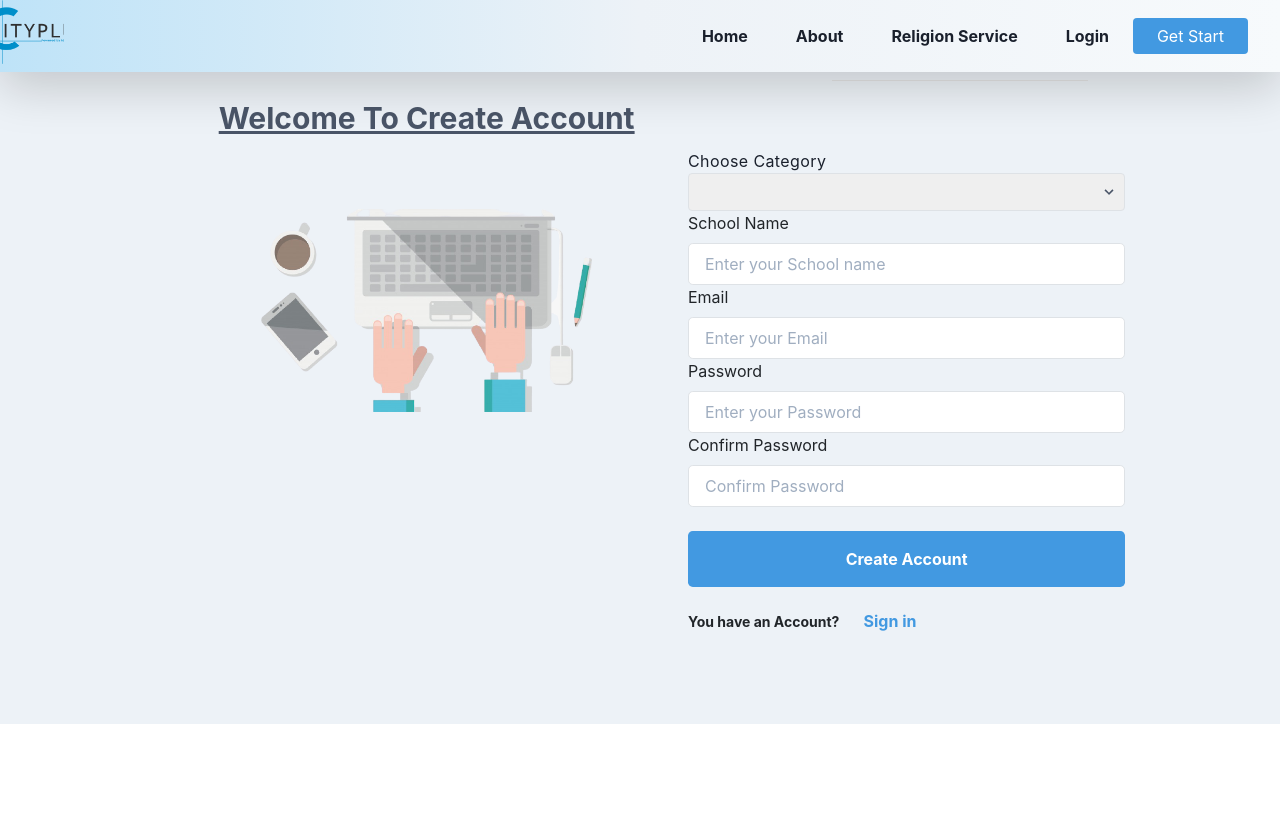
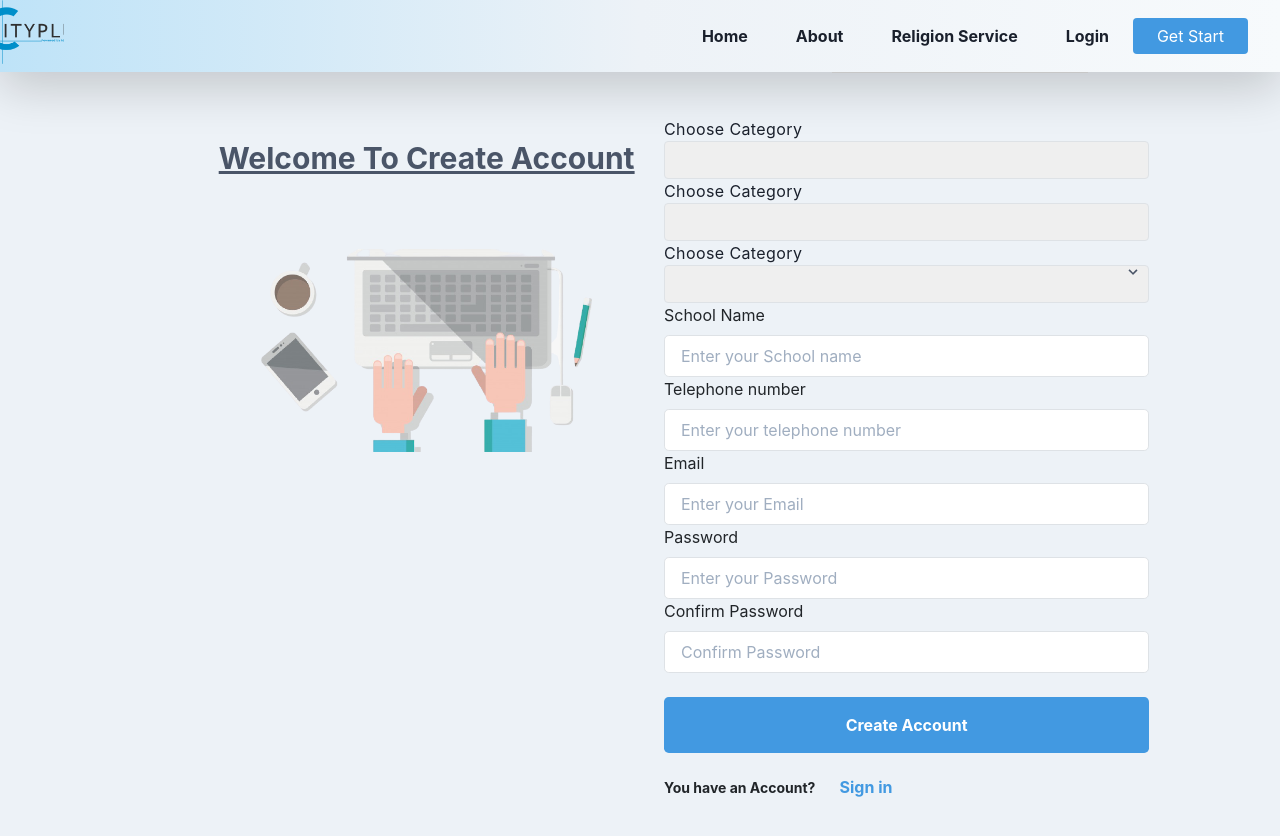
Before and after one commit to kagajugrace/kagacityplus, a React (Create React App) app: page /user-signup in a window 1280 px wide. Shown: the top 836 px of the page. Before the commit the page ends 800 px from the top, so only its background shows below. Built offline with nearby package versions, Linux system fonts and the light colour scheme.

Commit message:
create and login

```diff
--- a/src/components/navbar1.js
+++ b/src/components/navbar1.js
@@ -28,7 +28,7 @@ return(
 
 
 
-    <nav className="fixed flex w-full shadow-lg bg-gradient-to-r from-blue-200 via-gray-200 to-gray-100">
+    <nav className="fixed-top  flex w-full shadow-lg bg-gradient-to-r from-blue-200 via-gray-200 to-gray-100">
 
 
 <div className="w-1/2 "><a href="/"><img src={logo}  className=" w-16 h-16"/></a></div>
--- a/src/components/users/Navbar.js
+++ b/src/components/users/Navbar.js
@@ -20,7 +20,7 @@ import close from '../../images/close-outline.svg'
 
 return(
     <div>
-    <nav className="fixed flex w-full shadow-lg bg-gradient-to-r from-blue-200 via-gray-200 to-gray-100">
+    <nav className="fixed-top flex w-full shadow-lg bg-gradient-to-r from-blue-200 via-gray-200 to-gray-100">
 <div className="w-1/2 "><a href="/"><img src={logo}  className=" w-16 h-16"/></a></div>
 <div className="navbar-container w-1/2 text-right   text-underline hover:no-underline     py-4 hidden md:block">
     <a href="/Home/educucation"className="p-4 cursor-pointer text-gray-900 hover:text-blue-700 font-bold text-md" >Home</a>
--- a/src/components/users/Signup.js
+++ b/src/components/users/Signup.js
@@ -4,53 +4,104 @@ import '../../css/tailwindcss.css';
 import axios from 'axios';
 import undraw from '../../images/undraw.png'
 import Nav from './Navbar';
+
 // TODO:{Gisele} Login nd signup ->database, second authentication using email. //login based on pricing // tomorrow evening
 // TODO:{Frolibert} /admin -->import csv / payment integration/reporting
+
 function Signup(){
-    const[choosecategory,setChoosecategory]=useState("");
+    const[category,setcategory]=useState("");
+
+
+    const[firstname,setfirstname]=useState("");
     const[schoolname,setSchoolname]=useState("");
+    const[telephonenumber,setTelephonenumber]=useState("");
     const[email,setEmail]=useState("");
+
     const[password,setPassword]=useState("");
     const[confirmpassword,setConfirmPassword]=useState("");
+
     const[loading,setLoading]=useState(false);
+    const[load,setLoad]=useState(false);
+
     const[message,setMessage]=useState("");
+    const[messager,setMessager]=useState("");
+
+    const[typef,settypef]=useState("");
+
+
+
+    // console.log(allcat.indexOf("Primary"))
+
+
+
+
 
 
     const handleForm =(e)=>{
-        setLoading(true);
+      setLoading(true);
+      e.preventDefault();
+
+        if (confirmpassword!=password){
+          setMessager("please enter match password");
+          setMessage("")
+
+        }else{
+          setLoad(true);
+        const data={
+            "username":schoolname,
+            "email":email,
+            "last_name":telephonenumber,
+            "password":password,
+            "first_name":firstname,
+            "school":{
+              "typeof":typef,
+              "category":category
+            }
+        }
 
 
-        e.preventDefault();
-        const data={
-            "choosecategory":choosecategory,
-            "schoolname":schoolname,
-            "email":email,
-            "password":password,
-            "confirmpassword":confirmpassword,
-        }
-        axios.post("http://127.0.0.1:8000/reg/endpoint/",data)
+        axios.post("http://127.0.0.1:8000/account-create/",data)
         .then((res)=>{
             console.log(res.data)
             setLoading(false)
             setMessage("Account created successful!")
+            setMessager("")
+            setSchoolname("")
+            setEmail("")
+            setTelephonenumber("")
+            setPassword("")
+            setfirstname("")
+            settypef("")
+            setcategory("")
+            setConfirmPassword("")
 
-        })
+
+        }
+
+
+      )
         .catch((err)=>{
          console.log(err)
          setLoading(false)
-         setMessage("Account created failed!")
-        })
+         setMessager("Account created failed!")
+         setMessage("")
+         setConfirmPassword("")
+         setPassword("")
+        }
+
+
+        ) }
     }
     return(
         <>
-        {/* <Navbar/> */}
+
         <Nav/>
 
-        <div className=" flex flex-wrap bg-gray-200">
+        <div className=" flex flex-wrap bg-gray-200 pt-12">
         <div  className="w-full md:w-1/6 "></div>
-            <div className="w-full md:w-2/6 App-signup ">
+            <div className="w-full md:w-2/6 App-signup pt-20 ">
 
-                <p className="mt-12 text-center text-3xl font-bold text-gray-700 pt-12"><u>Welcome To Create Account</u></p>
+                <p className="mt-2 text-center text-3xl font-bold text-gray-700"><u>Welcome To Create Account</u></p>
                 <div className="p-12  flex justify-center items-center">
                   <img  src={undraw} alt="" />
                   </div>
@@ -58,41 +109,98 @@ function Signup(){
                 </div>
 
 
-            <div className="w-full md:w-3/6 pt-8">
-            <div className="flex flex-wrap mt-4">
+            <div className="w-full md:w-3/6">
+            <div className="flex flex-wrap ">
 
-                <div className="w-full  rounded-lg py-4">
-                <div className="bg-green-500">{message}</div>
+                <div className="w-full   rounded-lg py-4">
+
+
                 <center><hr className="w-64 text green-600"/></center>
 
-                <form onSubmit={handleForm} encType="multipart/form-data" className="p-12 w-full md:w-5/6">
+                <form onSubmit={handleForm} encType="multipart/form-data" className="p-4 w-full md:w-5/6">
+
+                {loading?
+     <div     className="bg-red-200 px-6 py-2  mx-2 my-4 rounded-md text-lg flex mx-auto w-5/6 xl:w-5/6 "
+           >
+       <svg viewBox="0 0 24 24"  className="text-red-600 w-5 h-5 sm:w-5 sm:h-5 mr-3"
+            >
+         <path
+               fill="currentColor"
+               d="M11.983,0a12.206,12.206,0,0,0-8.51,3.653A11.8,11.8,0,0,0,0,12.207,11.779,11.779,0,0,0,11.8,24h.214A12.111,12.111,0,0,0,24,11.791h0A11.766,11.766,0,0,0,11.983,0ZM10.5,16.542a1.476,1.476,0,0,1,1.449-1.53h.027a1.527,1.527,0,0,1,1.523,1.47,1.475,1.475,0,0,1-1.449,1.53h-.027A1.529,1.529,0,0,1,10.5,16.542ZM11,12.5v-6a1,1,0,0,1,2,0v6a1,1,0,1,1-2,0Z"
+               ></path>
+       </svg>
+       <span className="text-red-800"> {messager} </span>
+     </div>:<div></div>}
+
+
+     {load?
+     <div     className="bg-green-200 px-6 py-2  mx-2 my-4 rounded-md text-lg flex mx-auto w-5/6 xl:w-5/6 "
+           >
+       <svg viewBox="0 0 24 24"  className="text-green-600 w-5 h-5 sm:w-5 sm:h-5 mr-3"
+            >
+         <path
+               fill="currentColor"
+               d="M11.983,0a12.206,12.206,0,0,0-8.51,3.653A11.8,11.8,0,0,0,0,12.207,11.779,11.779,0,0,0,11.8,24h.214A12.111,12.111,0,0,0,24,11.791h0A11.766,11.766,0,0,0,11.983,0ZM10.5,16.542a1.476,1.476,0,0,1,1.449-1.53h.027a1.527,1.527,0,0,1,1.523,1.47,1.475,1.475,0,0,1-1.449,1.53h-.027A1.529,1.529,0,0,1,10.5,16.542ZM11,12.5v-6a1,1,0,0,1,2,0v6a1,1,0,1,1-2,0Z"
+               ></path>
+       </svg>
+       <span className="text-green-800"> {message} </span>
+     </div>:<div></div>}
+
+
 
                 <div class="w-full mb-0 md:mb-0">
       <label class="block Lowercase tracking-wide text-gray-900 text-xm mb-0" for="grid-state">
         Choose Category
       </label>
+
       <div class="relative">
-        <select name="choosecategory"value={choosecategory} onChange={event=>setChoosecategory(event.target.value)} class="block appearance-none w-full  border border-gray-200 text-gray-700 py-2 px-3 pr-8 rounded leading-tight focus:outline-none focus:bg-white focus:border-gray-500" id="grid-state">
+        <select name="firstname" value={typef} onChange={event=>settypef(event.target.value)} class="block appearance-none w-full  border border-gray-200 text-gray-700 py-2 px-3 pr-8 rounded leading-tight focus:outline-none focus:bg-white focus:border-gray-500" id="grid-state">
         <option value=""></option>
-          <option>Primary</option>
-          <option>Secondary</option>
-          <option>Nursary</option>
+          <option value="Private">Private</option>
+          <option value="Public">Public</option>
+
+        </select>
+
+        <label class="block Lowercase tracking-wide text-gray-900 text-xm mb-0" for="grid-state">
+        Choose Category
+      </label>
+      <select name="firstname" value={category} onChange={event=>setcategory(event.target.value)} class="block appearance-none w-full  border border-gray-200 text-gray-700 py-2 px-3 pr-8 rounded leading-tight focus:outline-none focus:bg-white focus:border-gray-500" id="grid-state">
+        <option value=""></option>
+          <option>High School</option>
+
+        </select>
+
+      <div class="relative">
+      <label class="block Lowercase tracking-wide text-gray-900 text-xm mb-0" for="grid-state">
+        Choose Category
+      </label>
+
+
+        <select name="firstname" value={firstname} onChange={event=>setfirstname(event.target.value)} class="block appearance-none w-full  border border-gray-200 text-gray-700 py-2 px-3 pr-8 rounded leading-tight focus:outline-none focus:bg-white focus:border-gray-500" id="grid-state">
+        <option value=""></option>
+          <option>WDA</option>
+          <option>REB</option>
+          <option>University</option>
+
         </select>
         <div class="pointer-events-none absolute inset-y-0 right-0 flex items-center px-2 text-gray-700">
           <svg class="fill-current h-4 w-4" xmlns="http://www.w3.org/2000/svg" viewBox="0 0 20 20"><path d="M9.293 12.95l.707.707L15.657 8l-1.414-1.414L10 10.828 5.757 6.586 4.343 8z"/></svg>
         </div>
       </div>
     </div>
+    </div>
 
                     <label>School Name</label>
                     <input type="text"name="schoolname"value={schoolname} onChange={event=>setSchoolname(event.target.value)} placeholder="Enter your School name" className="w-full rounded-lg border py-2 px-3 "/>
+                    <label>Telephone number</label>
+                    <input type="text"name="schoolname"value={telephonenumber} onChange={event=>setTelephonenumber(event.target.value)} placeholder="Enter your telephone number" className="w-full rounded-lg border py-2 px-3 "/>
                     <label>Email</label>
-                    <input type="text"name="email"value={email} onChange={event=>setEmail(event.target.value)} placeholder="Enter your Email" className="w-full rounded-lg border py-2 px-3"/>
+                    <input type="password"name="email"value={email} onChange={event=>setEmail(event.target.value)} placeholder="Enter your Email" className="w-full rounded-lg border py-2 px-3"/>
                     <label>Password</label>
                     <input type="password"name="password"value={password} onChange={event=>setPassword(event.target.value)} placeholder="Enter your Password" className="w-full rounded-lg border py-2 px-3"/>
                     <label>Confirm Password</label>
-                    <input type="confirmpassword"name="confirmpassword"value={confirmpassword} onChange={event=>setConfirmPassword(event.target.value)} placeholder="Confirm Password" className="w-full rounded-lg border py-2 px-3"/>
-                    <button name="" type="submit" className="w-full bg-blue-500 rounded-lg py-3 px-4 mt-4 text-white font-bold">
+                    <input type="password"name="confirmpassword"value={confirmpassword} onChange={event=>setConfirmPassword(event.target.value)} placeholder="Confirm Password" className="w-full rounded-lg border py-2 px-3"/>
+                    <button name="" type="submit"  className="w-full bg-blue-500 rounded-lg py-3 px-4 mt-4 text-white font-bold">
                     {loading?<span>Please wait...</span>:<span>Create Account</span>}</button>
                     <p class="inline-block align-baseline font-bold text-sm text-black-500 hover:text-blue-800 mt-4">
         You have an Account?</p><a href="#" class="whitespace-no-wrap text-blue leading-6 font-bold text-blue-500 hover:text-blue-900 focus:outline-none focus:text-blue-900 ml-6">
--- a/src/components/users/dasboardadmin/home.js
+++ b/src/components/users/dasboardadmin/home.js
@@ -140,7 +140,7 @@ const handleclicked=()=>{
 
 
 
-          <a class="flex items-center  py-3 px-8 block text-gray-700 border-r-4 border-gray-800 hover:bg-gray-700 hover:text-gray-100 hover:border-gray-100"  href="{% url 'logout'%}" >
+          <a class="flex items-center  py-3 px-8 block text-gray-700 border-r-4 border-gray-800 hover:bg-gray-700 hover:text-gray-100 hover:border-gray-100"  href="/logout" >
 
               <ion-icon class="text-2xl text-white" name="log-out-outline"></ion-icon>
 
@@ -247,7 +247,7 @@ const handleclicked=()=>{
 
 
 
-          <a class="flex items-center  mt-2 mb-6 py-2 px-8 block text-gray-100 border-r-4 border-gray-800 hover:bg-gray-700 hover:text-gray-100 hover:border-gray-100"  href="{% url 'logout'%}" >
+          <a class="flex items-center  mt-2 mb-6 py-2 px-8 block text-gray-100 border-r-4 border-gray-800 hover:bg-gray-700 hover:text-gray-100 hover:border-gray-100"  href="/logout" >
 
               <ion-icon class="text-2xl text-white" name="log-out-outline"></ion-icon>
 
```
Also changed, not shown: src/App.js (+7 -1 lines), src/components/users/dasboardadmin/logout.js (added, +26 -0 lines).
